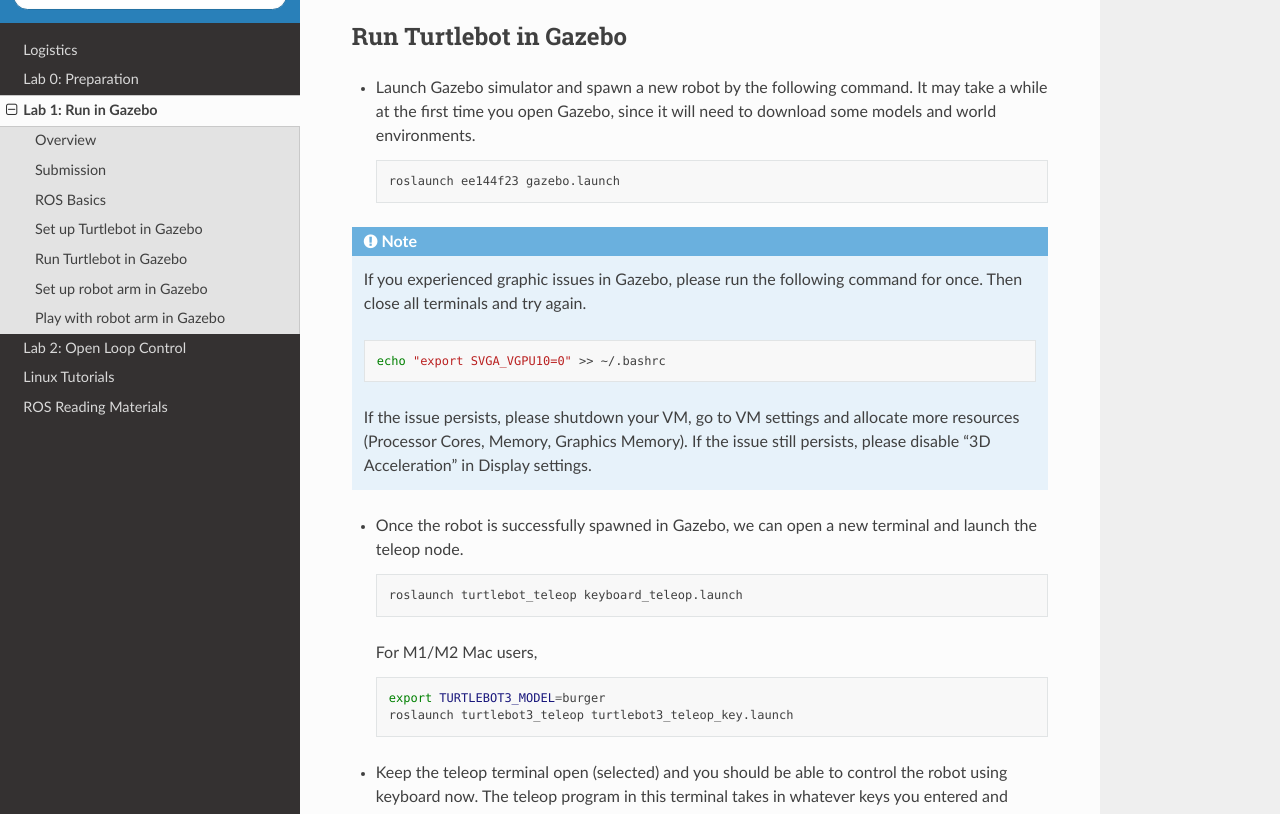
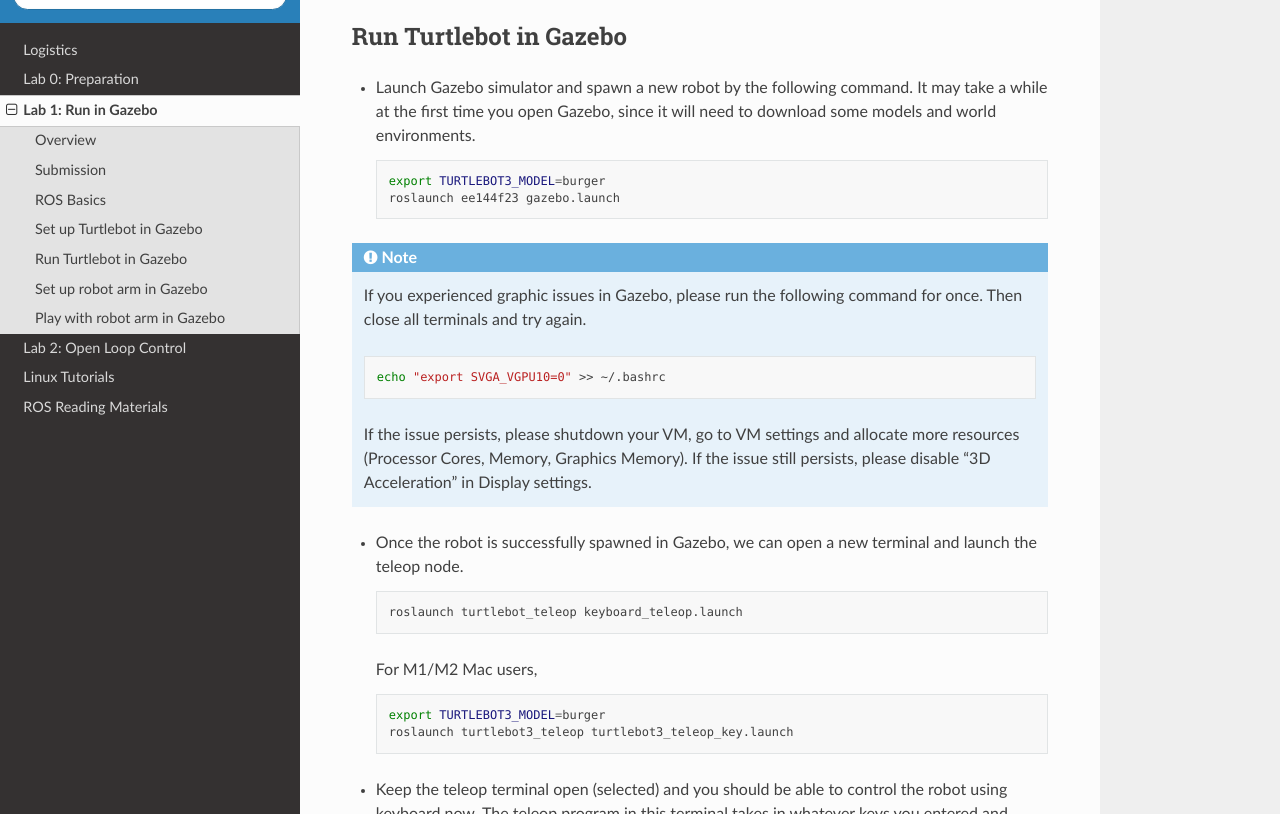
Before and after one commit to UCR-Robotics/ee144, a Sphinx documentation site: the page built from docs/lab1.rst, in a window 1280 px wide and 900 px high, scrolled down 2857 px, cut to the strip 86-900 px from the top of the window. Built offline with Sphinx 7.4.7 and the Read the Docs theme 2.0.0, drawn with Linux system fonts in a browser that asks for light colours.

Commit message:
up-to-date

```diff
--- a/docs/lab1.rst
+++ b/docs/lab1.rst
@@ -150,6 +150,7 @@
 
   .. code-block:: bash
 
+    export TURTLEBOT3_MODEL=burger
     roslaunch ee144f23 gazebo.launch
 
 .. note::
```
